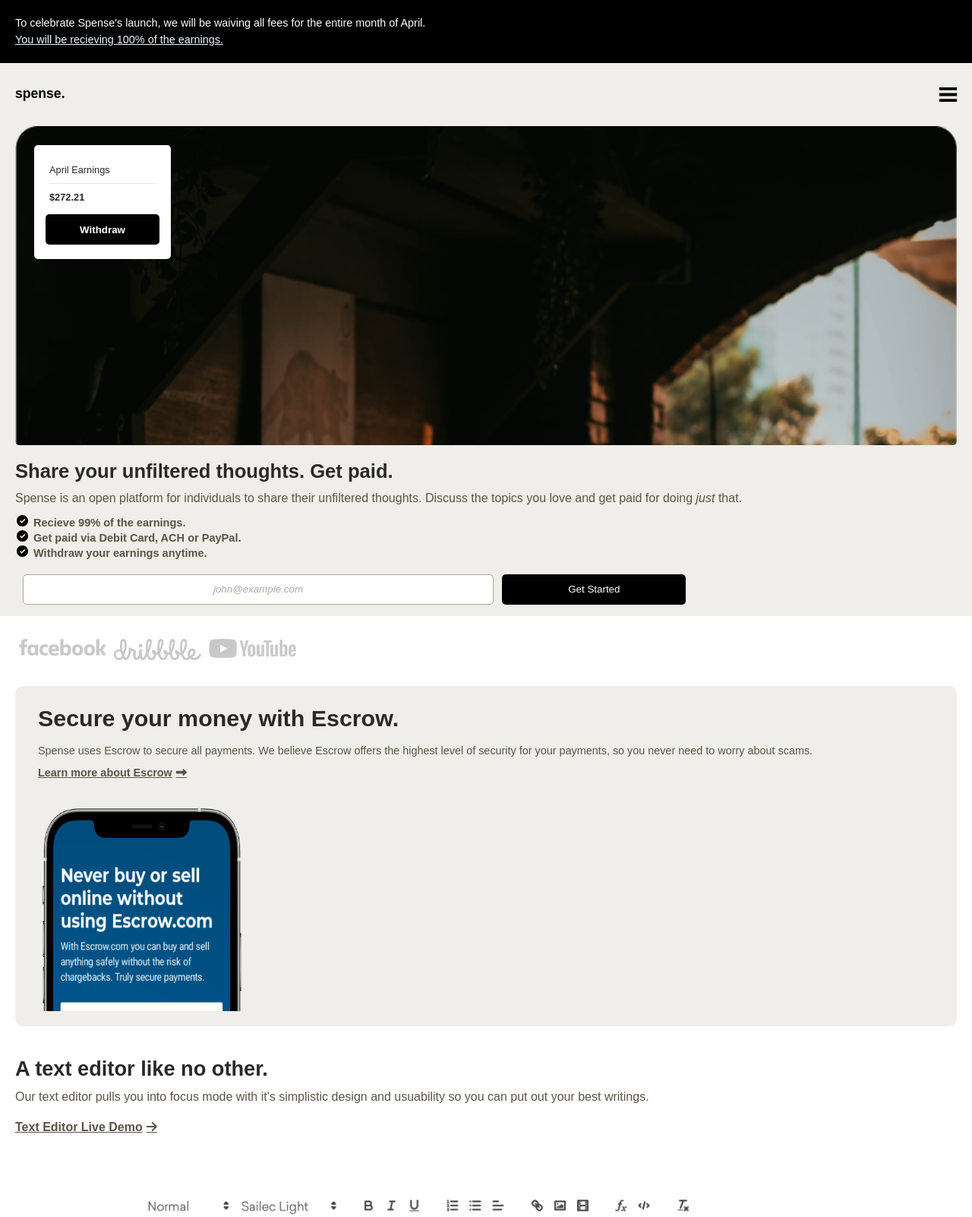
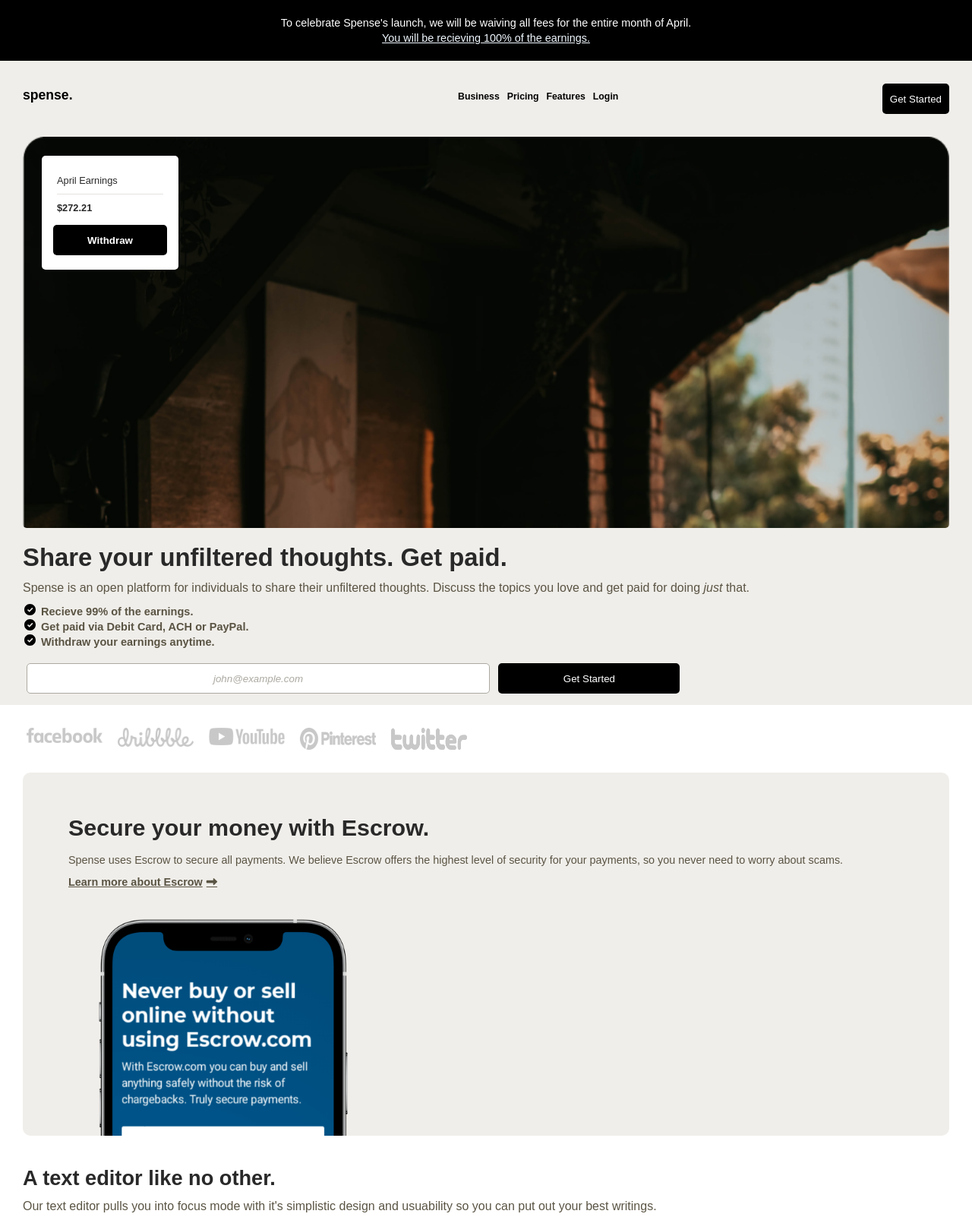
Before and after one commit to mxnuel-en/spense., a plain HTML site: page index.html in a window 1280 px wide. Shown: the top 1602 px of the page at 76% size. Drawn offline with Linux system fonts and the light colour scheme.

Commit message:
Bug fixs  &  a few Tablet media responsiveness

```diff
--- a/css/style.css
+++ b/css/style.css
@@ -8,6 +8,12 @@ body{
     color: #292929;
     background-color: white;
 }
+a{
+    text-decoration: none;
+}
+ul{
+    list-style-type: none;
+}
 #ad{
     background-color: black;
     color: white;
@@ -17,6 +23,7 @@ body{
 }
 #ad a{
     color: aliceblue;
+    text-decoration: underline;
 }
 #wrapper-one{
     background-color: #F0EEEA;
@@ -100,7 +107,6 @@ nav img{
     font-style: italic;
 }
 .wrapper-content ul{
-    list-style-type: none;
     color: #5A5444;
     font-weight: bold;
     margin: 0 0 15px 0;
@@ -111,7 +117,7 @@ nav img{
     margin-bottom: 2px;
 }
 .wrapper-content ul li{
-    list-style-image: url(/Assets/Checkmark.svg);
+    list-style-image: url(../Assets/Checkmark.svg);
     margin-left: 20px;
 }
 input{
@@ -140,7 +146,6 @@ input{
 }
 #social-media ul{
     margin: 10px 20px;
-    list-style-type: none;
     display: flex;
     flex-direction: row;
     padding: 0;
@@ -171,6 +176,7 @@ input{
     color: #5A5444;
     font-weight: bold;
     font-size: .85em;
+    text-decoration: underline;
 }
 #wrapper-two a::after{
     font-family: 'Font Awesome 5 free';
@@ -219,8 +225,9 @@ input{
 }
 #wrapper-three a::after{
     font-family: 'Font Awesome 5 Free';
-    content: '\f061';
+    content: '\f30b';
     margin-left: 5px;
+    text-decoration: underline;
 }
 #wrapper-there a:hover::after{
     padding-left: 10px;
@@ -249,14 +256,12 @@ footer p{
     margin-bottom: 20px;
 }
 footer ul{
-    list-style-type: none;
     margin-bottom: 20px;
 }
 footer ul li{
     margin: 5px 0;
 }
 footer ul li a{
-    text-decoration: none;
     color: #959695;
 }
 footer ul li a:hover{
@@ -269,7 +274,7 @@ footer .footer-links{
     justify-content: space-between;
 }
 
- @media (min-width: 320px) {
+@media (min-width: 320px) {
     #ad{
         font-size: 0.9em;
     }
@@ -283,7 +288,7 @@ footer .footer-links{
         width: 23px;
     }
     #hero-image-container{
-        height: 325px;
+        height: 320px;
     }
     .hero-image-box{
         top: 25px;
@@ -312,13 +317,16 @@ footer .footer-links{
     #social-media ul li img{
         width: 85px;
     }
+    .escrow-image{
+        height: 250px;
+    }
 }
 @media (min-width: 360px) {
     nav{
         padding: 30px 0;
     }
     #hero-image-container{
-        height: 370px;
+        height: 360px;
     }
     .hero-image-box{
         width: 110px;
@@ -362,7 +370,7 @@ footer .footer-links{
         font-size: .9em;
     }
     .escrow-image{
-        max-width: 280px;
+        width: 280px;
         height: 300px;
     }
     #wrapper-three p{
@@ -389,7 +397,7 @@ footer .footer-links{
         padding: 0 20px;
     }
     #hero-image-container{
-        height: 420px;
+        height: 411px;
     }
     .hero-image-box{
         width: 150px;
@@ -405,6 +413,9 @@ footer .footer-links{
     .hero-image-box button{
         height: 40px;
         margin-top: 5px;
+    }
+    .wrapper-content h1{
+        font-size: 1.9em;
     }
     .wrapper-content p{
         font-size: 1em;
@@ -422,7 +433,7 @@ footer .footer-links{
         width: 115px;
     }
     .escrow-image img{
-        right: -15%;
+        right: -16%;
     }
     #wrapper-three h1{
         padding-right: 40px;
@@ -430,14 +441,65 @@ footer .footer-links{
     #wrapper-three p{
         margin-bottom: 20px;
     }
+    .footer-links{
+        padding: 0 10px;
+    }
 }
-/* For Tablets
-@media (min-width: 500px){
+/* For low resolution tablets and mobile landscapes */
+@media (min-width: 480px) and (max-width: 549px) {
+    #ad{
+        font-size: .7em;
+        text-align: center;
+    }
+    #wrapper-one{
+        padding: 0 25px;
+        /* max-width: 700px ; */
+    }
+    #hero-image-container{
+        max-height: 500px;
+    }
+    .wrapper-content h1{
+        font-size: 1.9em;
+        padding-right: 120px;
+    }
+    #social-media{
+        padding-left: 10px;
+    }
+    #social-media ul li img{
+        width: 130px;
+    }
+    #wrapper-two{
+        padding: 30px;
+        margin: 0 30px 20px 30px;
+    }
+    .escrow-image{
+        margin-left: 30px;
+    }
+    .escrow-image img{
+        right: -18%;
+    }
+    #wrapper-three{
+        padding: 10px 30px;
+    }
+    #wrapper-three h1{
+        padding-right: 209px;
+    }
+    footer{
+        padding: 30px;
+    }
+    .footer-links {
+        padding-left: 20px;
+        padding-right: 40px;
+    }
+
+}
+
+/*For Tablets*/
+@media (min-width: 550px){
     #ad{
         font-size: .8em;
-    }
-    #ad{
         text-align: center;
+        line-height: 20px;
     }
     .small-devices{
         display: none;
@@ -448,4 +510,116 @@ footer .footer-links{
         list-style-type: none;
         justify-content: space-between;
     }
-} */
+    #wrapper-one{
+        padding: 0 30px;
+        /* max-width: 700px ; */
+    }
+    .logo{
+        padding-top: 5px;
+    }
+    nav ul{
+        display: flex;
+        font-size: 0.7em;
+        padding-left: 110px;
+        font-weight: bold;
+    }
+    nav ul li{
+        padding: 10px 5px 0 5px;
+    }
+    nav ul li a{
+        color: black;
+    }
+    nav ul li a:hover{
+        border-bottom: 2px solid black;
+    }
+    nav button{
+        display: inline;
+        color: white;
+        background-color: black;
+        border: none;
+        padding: 0 10px;
+        border-radius: 5px;
+        height: 40px;
+    }
+    #hero-image-container{
+        height: 430px;
+    }
+    .wrapper-content h1{
+        padding-right: 180px;
+    }
+    #email{
+        margin-left: 5px;
+    }
+    #social-media{
+        margin-left: 10px;
+    }
+    #social-media ul li img{
+        width: 90px;
+        padding-right: 10px;
+    }
+    #wrapper-two{
+        padding: 50px 50px 0 50px;
+        margin: 0 30px 20px 30px;
+    }
+    .escrow-image{
+        width: 300px;
+        margin-left: 30px;
+    }
+    .escrow-image img{
+        right: -15%;
+    }
+    #wrapper-three{
+        padding: 20px 30px;
+    }
+    #wrapper-three h1{
+        padding-right: 230px;
+    }
+    footer{
+        padding: 30px;
+    }
+    footer h4{
+        margin: 10px 0;
+    }
+    .footer-links{
+        padding: 0;
+    }
+    footer .footer-links{
+        display: flex;
+        flex-direction: row;
+    }
+}
+@media (min-width: 600px) {
+    nav ul li{
+        font-size: 1.1em;
+    }
+    nav ul{
+        padding-left: 160px;
+    }
+    #hero-image-container{
+        height: 475px;
+    }
+    #social-media ul li img{
+        width: 100px;
+    }
+    .escrow-image{
+        width: 320px;
+        height: 320px;
+    }
+}
+@media (min-width: 650px) {
+    #ad{
+        font-size: .9em;
+    }
+    #hero-image-container{
+        height: 515px;
+    }
+    .wrapper-content h1{
+        font-size: 2.05em;
+    }
+    #social-media ul li img{
+        width: 110px;
+    }
+    .escrow-image{
+        width: 350px;
+    }
+}
--- a/index.html
+++ b/index.html
@@ -21,21 +21,21 @@
     <div id="wrapper-one">
         <nav class="small-devices">
             <a href="#" class="logo">spense.</a>
-            <img src="/Assets/Hamburger Menu.svg" alt="Hamburger Menu">
+            <img src="Assets/Hamburger Menu.svg" alt="Hamburger Menu">
         </nav>
         <nav class="big-devices">
-            <p class="logo">spense.</p>
+            <a href="#" class="logo">spense.</a>
             <ul>
-                <li>Business</li>
-                <li>Pricing</li>
-                <li>Features</li>
-                <li>Login</li>
-                <li><button>Get Started</button></li>
+                <li><a href="#">Business</a></li>
+                <li><a href="#">Pricing</a></li>
+                <li><a href="#">Features</a></li>
+                <li><a href="#">Login</a></li>
             </ul>
+            <button>Get Started</button>
         </nav>
 
         <div id="hero-image-container">
-            <img src="/Assets/Hero Image without Box.png" alt="" class="hero-image">
+            <img src="Assets/Hero Image without Box.png" alt="" class="hero-image">
 
             <div class="hero-image-box">
                 <p class="month-earning">April Earnings</p>
@@ -65,11 +65,11 @@
 
     <div id="social-media">
         <ul>
-            <li><img src="/Assets/Facebook Logo.png" alt="facebook logo"></li>
-            <li><img src="/Assets/Dribbble Logo.png" alt="dribble logo"></li>
-            <li><img src="/Assets/Youtube Logo.png" alt="youtube logo"></li>
-            <li class="big-devices"><img src="/Assets/Pinterest Logo.png" alt="pinterest logo"></li>
-            <li class="big-devices"><img src="/Assets/Twitter Logo.png" alt="twitter logo"></li>
+            <li><img src="Assets/Facebook Logo.png" alt="facebook logo"></li>
+            <li><img src="Assets/Dribbble Logo.png" alt="dribble logo"></li>
+            <li><img src="Assets/Youtube Logo.png" alt="youtube logo"></li>
+            <li class="big-devices"><img src="Assets/Pinterest Logo.png" alt="pinterest logo"></li>
+            <li class="big-devices"><img src="Assets/Twitter Logo.png" alt="twitter logo"></li>
         </ul>
     </div>
 
@@ -81,7 +81,7 @@
         <a href="#">Learn more about Escrow</a>
 
         <div class="escrow-image">
-            <img src="/Assets/Phone Mockup.png" alt="Phone Mockup">
+            <img src="Assets/Phone Mockup.png" alt="Phone Mockup">
         </div>
     </div>
 
@@ -92,7 +92,7 @@
 
         <a href="#">Text Editor Live Demo</a>
 
-        <img src="/Assets/Text Editor.png" alt="Text Editor">
+        <img src="Assets/Text Editor.png" alt="Text Editor">
     </div>
 
     <footer>
```
